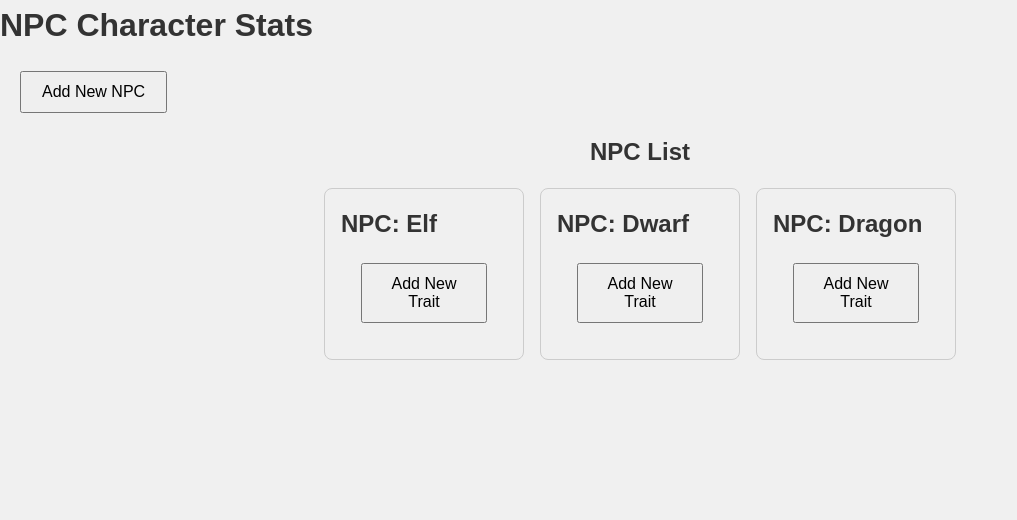
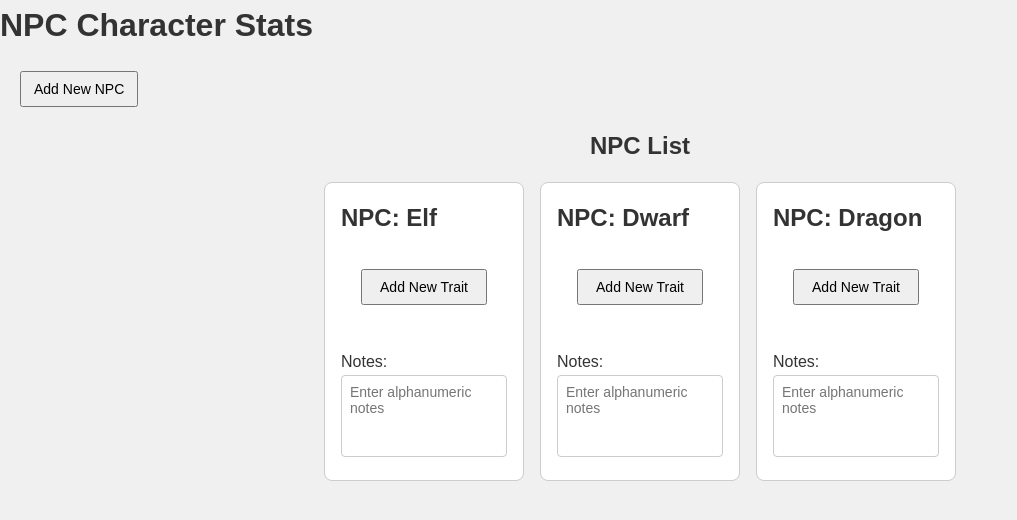
Before and after one commit to accribus/npc-manager-ui, a React (Create React App) app: page / in a window 1280 px wide. Shown: the top 520 px of the page, without its empty margins (0-1017 px from the left). Built offline with nearby package versions, Linux system fonts and the light colour scheme.

Commit message:
added trait modal

```diff
--- a/src/components/NpcCard.js
+++ b/src/components/NpcCard.js
@@ -1,23 +1,37 @@
 import React, { useState } from 'react';
 import NpcTrait from './NpcTrait';
+import TraitModal from './TraitModal';
 
-//let counter = 0;
 
 const NpcCard = ({ npc }) => {
   // Local state for traits specific to this NpcCard
   const [traits, setTraits] = useState([]);
+  const [notes, setNotes] = useState('');
+  const [isModalOpen, setModalOpen] = useState(false); // State for modal visibility
   const [counter, setCounter] = useState(0);
 
+  // Function to handle change and validate input for notes
+  const handleNotesChange = (e) => {
+    const value = e.target.value;
+    setNotes(value);
+  };
+
+  // Function to show the modal
+  const openModal = () => setModalOpen(true);
+
+  // Function to hide the modal
+  const closeModal = () => setModalOpen(false);
 
   // Function to add a new trait to the traits array
   const addTrait = () => {
+    openModal();
     console.log('The add trait button was clicked!');
     const newTrait = {
       name: "trait" + counter,
-      rating: 5
+      rating: 5,
     };
 
-    setCounter(counter => counter + 1);
+    setCounter((counter) => counter + 1);
 
     // Update the traits state with the new trait
     setTraits([...traits, newTrait]);
@@ -34,6 +48,21 @@ const NpcCard = ({ npc }) => {
           <NpcTrait key={index} trait={trait} />
         ))}
       </div>
+      <div>
+        <label>
+          Notes:
+          <textarea
+            value={notes}
+            onChange={handleNotesChange} // Corrected this line
+            rows="4"
+            cols="50"
+            placeholder="Enter alphanumeric notes"
+          />
+        </label>
+      </div>
+      {isModalOpen && (
+        <TraitModal onClose={closeModal} onSave={addTrait} />
+      )}
     </div>
   );
 };
--- /dev/null
+++ b/src/components/TraitModal.js
@@ -0,0 +1,41 @@
+// src/components/TraitModal.js
+import React, { useState } from 'react';
+
+const TraitModal = ({ onClose, onSave }) => {
+  const [name, setName] = useState('');
+  const [rating, setRating] = useState(0);
+
+  const handleSave = () => {
+    // Pass the trait data back to the parent component
+    onSave({ name, rating });
+    onClose(); // Close the modal after saving
+  };
+
+  return (
+    <div className="modal">
+      <div className="modal-content">
+        <h2>Add New Trait</h2>
+        <label>
+          Name:
+          <input
+            type="text"
+            value={name}
+            onChange={(e) => setName(e.target.value)}
+          />
+        </label>
+        <label>
+          Rating:
+          <input
+            type="number"
+            value={rating}
+            onChange={(e) => setRating(Number(e.target.value))}
+          />
+        </label>
+        <button onClick={handleSave}>Save</button>
+        <button onClick={onClose}>Cancel</button>
+      </div>
+    </div>
+  );
+};
+
+export default TraitModal;
--- a/src/index.css
+++ b/src/index.css
@@ -68,4 +68,71 @@
     padding: 16px;
     border-radius: 8px;
     width: 200px;
+    background-color: #fff; /* Ensure background consistency */
+    display: flex;
+    flex-direction: column; /* Stack elements inside the card vertically */
+    gap: 12px; /* Add spacing between the elements */
   }
+
+  .npc-card textarea {
+    width: 100%; /* Make textarea take full width of the card */
+    padding: 8px; /* Add some internal padding */
+    border: 1px solid #ccc; /* Match border styling with .npc-card */
+    border-radius: 4px; /* Smooth corners */
+    resize: none; /* Disable resizing */
+    font-family: Arial, Helvetica, sans-serif; /* Match the body font */
+    font-size: 14px; /* Adjust font size */
+  }
+
+  /* index.css */
+
+/* Modal Styles */
+.modal {
+  position: fixed;
+  top: 0;
+  left: 0;
+  right: 0;
+  bottom: 0;
+  background: rgba(0, 0, 0, 0.5);
+  display: flex;
+  justify-content: center;
+  align-items: center;
+}
+
+.modal-content {
+  background: white;
+  padding: 20px;
+  border-radius: 5px;
+  width: 300px;
+}
+
+.modal-content label {
+  display: block;
+  margin-bottom: 10px;
+}
+
+.modal-content input[type="text"],
+.modal-content input[type="number"],
+.modal-content textarea {
+  width: 100%;
+  padding: 8px;
+  margin-top: 5px;
+  border: 1px solid #ccc;
+  border-radius: 4px;
+}
+
+.modal-content textarea {
+  resize: none;
+}
+
+.modal-actions {
+  margin-top: 15px;
+  display: flex;
+  justify-content: space-between;
+}
+
+button {
+  padding: 8px 12px;
+  font-size: 14px;
+  cursor: pointer;
+}
```
